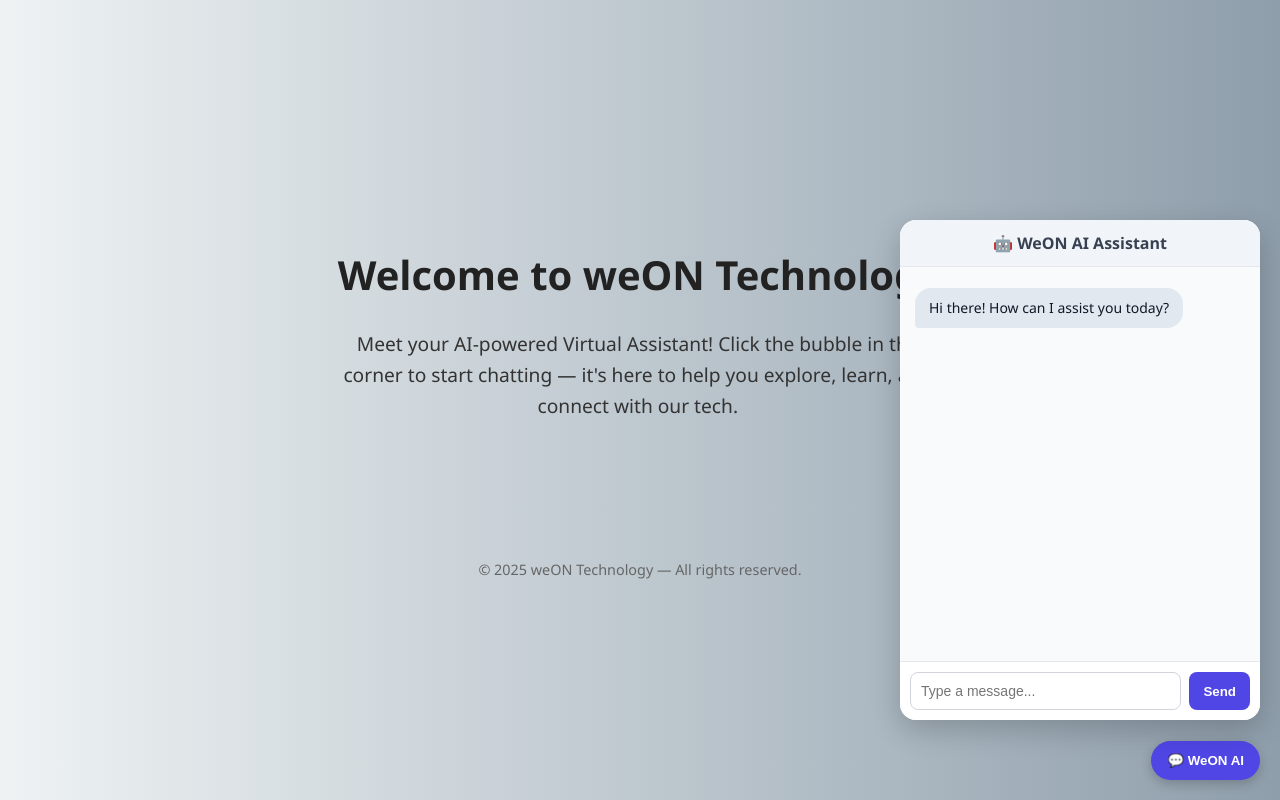
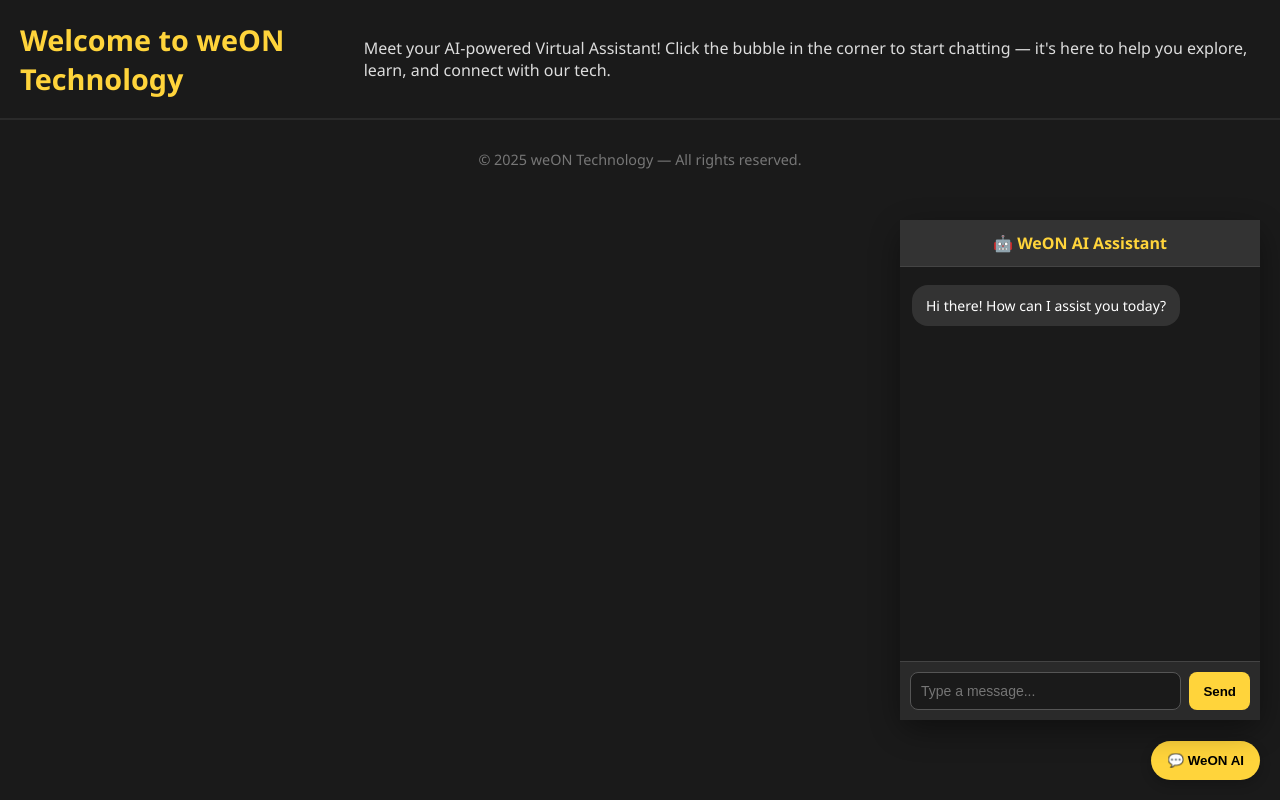
Before and after one commit to ComputerfreeksNZ/weON, a plain HTML site: page index.html in a window 1280 px wide. Both pictures are taken after a click on the button "💬 WeON AI". Drawn offline with Linux system fonts and the light colour scheme.

Commit message:
Update index.html

```diff
--- a/index.html
+++ b/index.html
@@ -7,45 +7,70 @@
   <style>
   body {
     margin: 0;
-      font-family: "Segoe UI", Tahoma, Geneva, Verdana, sans-serif;
-      background: linear-gradient(to right, #eef2f3, #8e9eab);
-      color: #333;
-      display: flex;
-      flex-direction: column;
-      align-items: center;
-      justify-content: center;
+    font-family: "Segoe UI", Tahoma, sans-serif;
+    background: #1a1a1a;
+    color: #dddddd;
     min-height: 100vh;
   }
 
   header {
-      text-align: center;
-      margin-bottom: 40px;
+    padding: 20px;
+    background: #1a1a1a;
+    border-bottom: 1px solid #2a2a2a;
+    display: flex;
+    align-items: center;
+    justify-content: space-between;
+    position: sticky;
+    top: 0;
+    z-index: 1000;
   }
 
   h1 {
-      font-size: 2.5rem;
-      color: #222;
+    margin: 0;
+    font-size: 1.8rem;
+    color: #ffd43b;
   }
 
-    p {
-      font-size: 1.2rem;
-      max-width: 600px;
-      line-height: 1.6;
+  .demo-nav {
+    display: flex;
+    gap: 12px;
   }
 
-    footer {
-      margin-top: 80px;
-      font-size: 0.9rem;
-      color: #666;
+  .demo-btn {
+    background: linear-gradient(to right, #000000, #ffd43b);
+    color: #ffffff;
+    padding: 10px 20px;
+    font-weight: bold;
+    border: none;
+    border-radius: 8px;
+    font-size: 15px;
+    cursor: pointer;
   }
 
-    /* Chat Widget Styles */
+  .demo-btn.active {
+    outline: 3px solid #ffd43b;
+  }
+
+  .demo-section {
+    display: none;
+    flex-direction: column;
+    align-items: center;
+    justify-content: center;
+    min-height: 70vh;
+    padding: 30px;
+    color: #dddddd;
+  }
+
+  .demo-section.active {
+    display: flex;
+  }
+
   .chat-toggle {
     position: fixed;
     bottom: 20px;
     right: 20px;
-      background-color: #4f46e5;
-      color: white;
+    background-color: #ffd43b;
+    color: black;
     padding: 12px 16px;
     border-radius: 50px;
     border: none;
@@ -61,86 +86,88 @@
     right: 20px;
     width: 360px;
     height: 500px;
-      background: #ffffff;
-      box-shadow: 0 10px 30px rgba(0, 0, 0, 0.2);
+    background: #2a2a2a;
+    border-radius: 16px;
     display: none;
     flex-direction: column;
-      border-radius: 16px;
-      overflow: hidden;
+    box-shadow: 0 10px 30px rgba(0, 0, 0, 0.4);
     z-index: 999;
   }
 
   .chat-header {
+    background: #333333;
+    padding: 12px;
     text-align: center;
-      padding: 12px;
-      font-size: 16px;
     font-weight: bold;
-      color: #374151;
-      background-color: #f1f5f9;
-      border-bottom: 1px solid #e5e7eb;
+    color: #ffd43b;
+    border-bottom: 1px solid #444;
   }
 
   .chat-box {
     flex: 1;
-      padding: 15px;
     overflow-y: auto;
+    padding: 12px;
     display: flex;
     flex-direction: column;
-      background-color: #f9fafb;
+    background: #1a1a1a;
   }
 
   .message {
+    margin: 6px 0;
     padding: 10px 14px;
-      margin: 6px 0;
     border-radius: 16px;
-      max-width: 80%;
+    max-width: 75%;
     font-size: 14px;
-      line-height: 1.4;
+    line-height: 1.5;
   }
 
   .user {
-      background-color: #4f46e5;
-      color: white;
     align-self: flex-end;
-      border-bottom-right-radius: 4px;
+    background: #ffd43b;
+    color: #000;
   }
 
   .bot {
-      background-color: #e2e8f0;
-      color: #111827;
     align-self: flex-start;
-      border-bottom-left-radius: 4px;
+    background: #333333;
+    color: #ffffff;
   }
 
   .input-box {
     display: flex;
-      border-top: 1px solid #e5e7eb;
     padding: 10px;
-      background: #ffffff;
+    border-top: 1px solid #444;
+    background: #2a2a2a;
   }
 
-    input {
+  .input-box input {
     flex: 1;
     padding: 10px;
-      border: 1px solid #d1d5db;
+    border: 1px solid #555;
+    background: #1a1a1a;
+    color: #fff;
     border-radius: 8px;
     font-size: 14px;
-      outline: none;
   }
 
-    button.send {
+  .input-box button {
     margin-left: 8px;
     padding: 10px 14px;
-      background-color: #4f46e5;
-      color: white;
+    background: #ffd43b;
+    color: #000;
     border: none;
     border-radius: 8px;
     font-weight: bold;
     cursor: pointer;
   }
 
-    button.send:hover {
-      background-color: #4338ca;
+  footer {
+    text-align: center;
+    padding: 30px;
+    color: #777;
+    font-size: 0.9rem;
+    background: #1a1a1a;
+    border-top: 1px solid #2a2a2a;
   }
 </style>
 </head>
```
Lines whose indentation alone changed are shown as unchanged.
